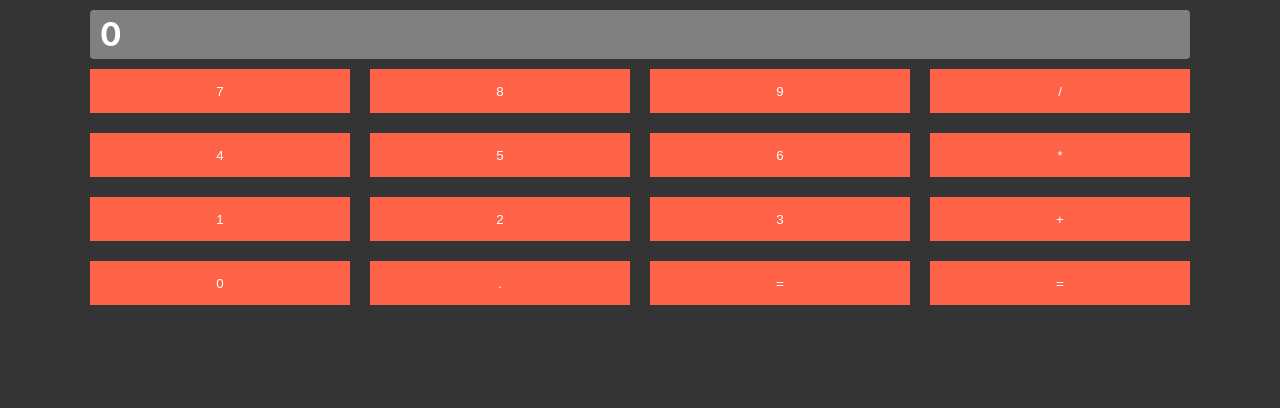
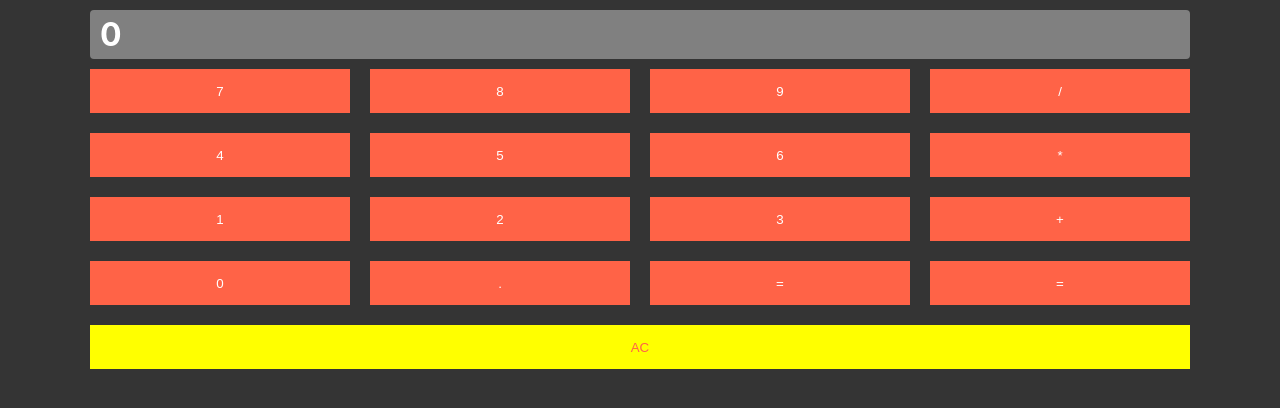
Before and after one commit to SomeChineseGuy/Calculator, a React (Create React App) app: page / in a window 1280 px wide. Shown: the top 408 px of the page. Built offline with nearby package versions, Linux system fonts and the light colour scheme.

Commit message:
Added AC button

```diff
--- a/src/components/Button/Button.css
+++ b/src/components/Button/Button.css
@@ -19,3 +19,9 @@
     opacity: .9 ;
   }
 }
+
+.AC-container .btn {
+  background-color: yellow;
+  border: 2px solid yellow;
+  color: tomato
+}
--- a/src/components/Button/ButtonContainer.css
+++ b/src/components/Button/ButtonContainer.css
@@ -16,3 +16,9 @@
   grid-template-columns: repeat(1, 1fr);
   gap: 20px;
 }
+
+.AC-container {
+  display: flex;
+  flex-grow: 1;
+  margin-top: 20px;
+}
--- a/src/components/Button/ButtonContainer.jsx
+++ b/src/components/Button/ButtonContainer.jsx
@@ -21,7 +21,7 @@ const displayOperators = () => {
 
 const ButtonContainer = () => {
   return (
-
+    <>
     <div className="button-container">
       <div className="button-container__numbers">
         {displayNumers()}
@@ -30,6 +30,10 @@ const ButtonContainer = () => {
         {displayOperators()}
       </div>
     </div>
+    <div className="AC-container">
+      <Button value="AC" />
+    </div>
+    </>
   )
 };
 
```
